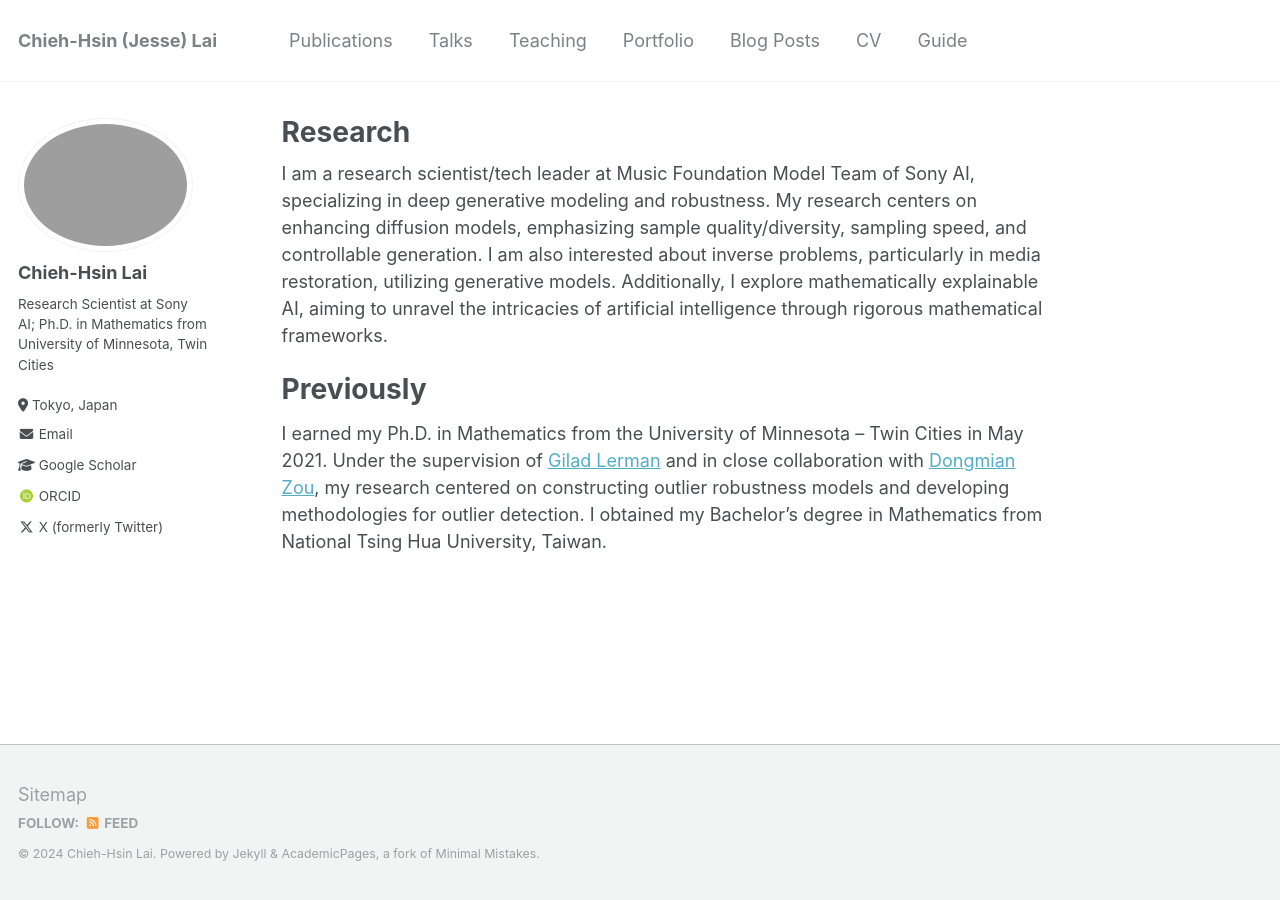
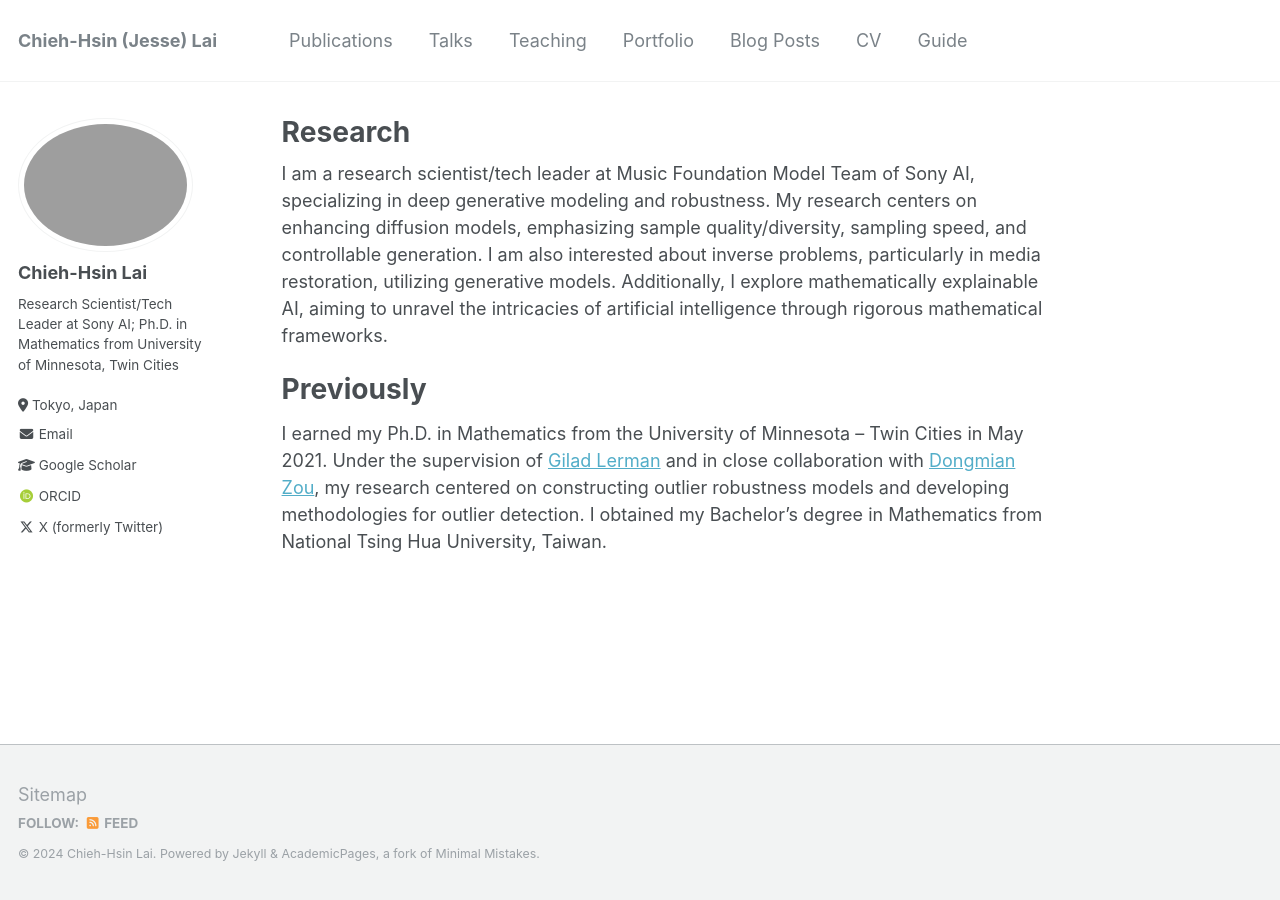
Before and after one commit to ChiehHsinJesseLai/ChiehHsinLai, a Jekyll site: the page built from _pages/about.md, in a window 1280 px wide. Built offline with Jekyll 4.4.1, drawn with Linux system fonts in a browser that asks for light colours; some web fonts are replaced.

Commit message:
Update _config.yml

```diff
--- a/_config.yml
+++ b/_config.yml
@@ -82,7 +82,7 @@ analytics:
 author:
   name             : "Chieh-Hsin Lai"
   avatar           : "my-bio-photo.jpg"
-  bio              : "Research Scientist at Sony AI; Ph.D. in Mathematics from University of Minnesota, Twin Cities"
+  bio              : "Research Scientist/Tech Leader at Sony AI; Ph.D. in Mathematics from University of Minnesota, Twin Cities"
   location         : "Tokyo, Japan"
   employer         :
   pubmed           :  # "https://www.ncbi.nlm.nih.gov/pubmed/?term=john+snow"
```
